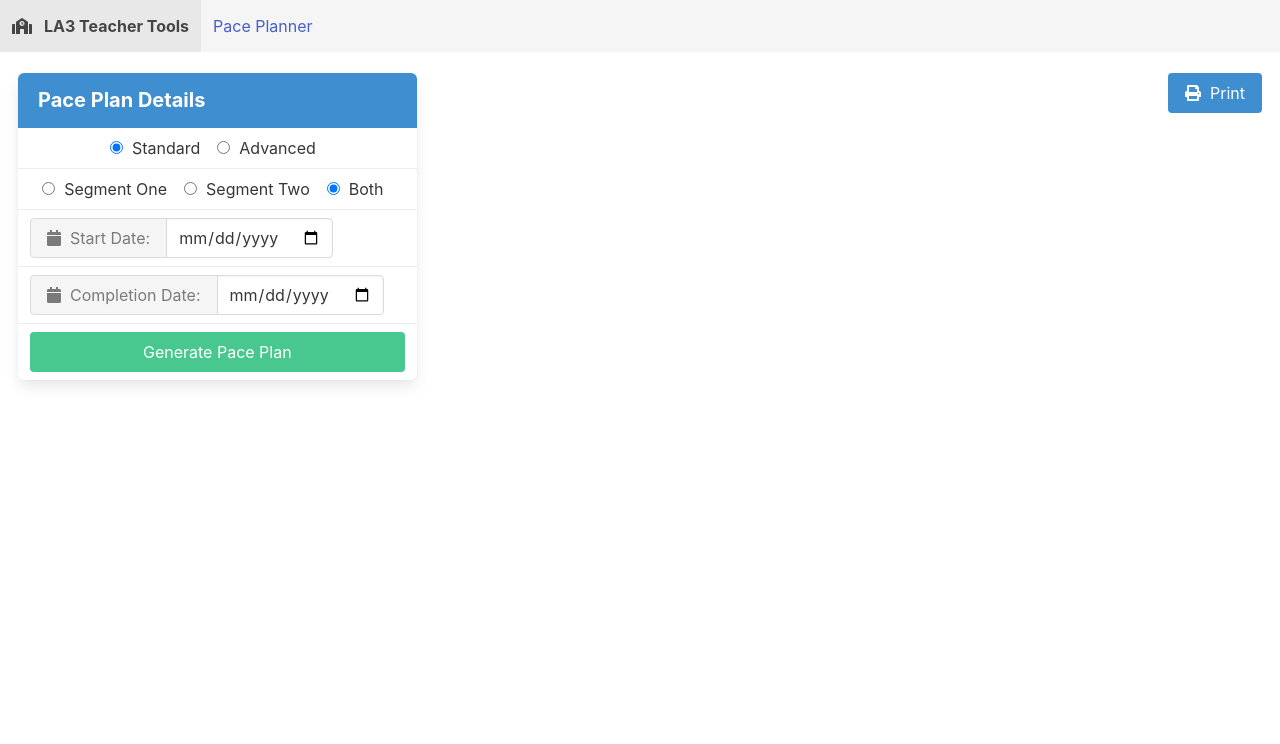
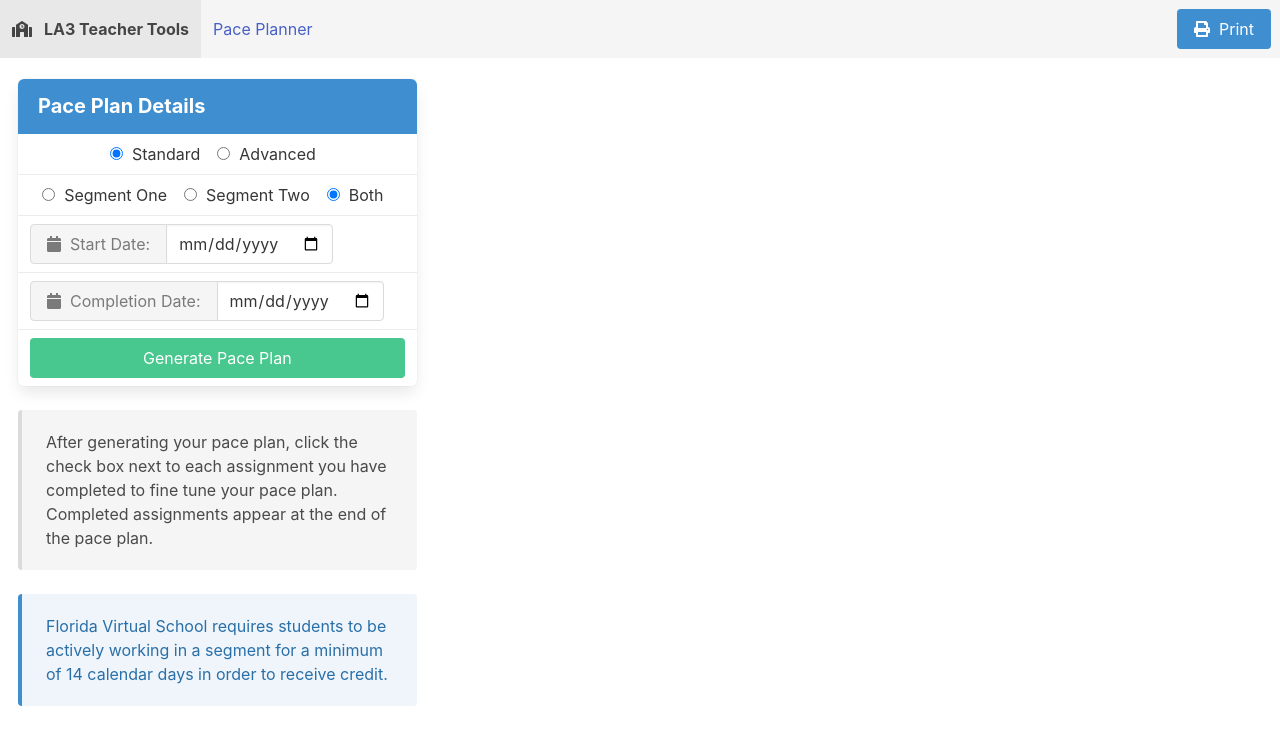
Before and after one commit to jamesmillerio/teacher-tools, a React (Create React App) app: page /#/pace in a window 1280 px wide. Shown: the top 744 px of the page. Built offline with nearby package versions, Linux system fonts and the light colour scheme.

Commit message:
Adding messages and some more validation logic.

```diff
--- a/src/App.js
+++ b/src/App.js
@@ -3,7 +3,7 @@ import "bulma";
 import { HashRouter, NavLink } from "react-router-dom";
 
 import { FontAwesomeIcon } from "@fortawesome/react-fontawesome";
-import { faSchool } from "@fortawesome/free-solid-svg-icons";
+import { faSchool, faPrint } from "@fortawesome/free-solid-svg-icons";
 import './App.scss';
 import ToolsRouter from "./components/router";
 
@@ -29,7 +29,10 @@ function App() {
           </div>
 
           <div className="navbar-end">
-
+            <button className="button is-info margin-xs" onClick={() => window.print() }>
+              <FontAwesomeIcon icon={faPrint} className="margin-right-xs" />
+              Print
+            </button>
           </div>
         </div>
       </nav>
--- a/src/components/tools/paceplanner/index.jsx
+++ b/src/components/tools/paceplanner/index.jsx
@@ -9,6 +9,7 @@ import Week from './week';
 
 const PacePlanner = () => {
 
+  const MINIMUM_SEGMENT_DAYS = 14;
   const Segments = {
     both: 0,
     one: 1,
@@ -45,13 +46,23 @@ const PacePlanner = () => {
       return false;
     }
 
-    let start = Moment(startDate, "MM/DD/YYYY").toDate();
-    let end = Moment(completionDate, "MM/DD/YYYY").toDate();
+    let start = Moment(startDate, "MM/DD/YYYY");
+    let end = Moment(completionDate, "MM/DD/YYYY");
 
-    if(end <= start) {
+    if(end.toDate() <= start.toDate()) {
       setErrorMessage("The completion date must be after the start date.");
       return false;
     }
+
+    let daysDiff = start.diff(end, 'days');
+
+    if(Math.abs(daysDiff) <= MINIMUM_SEGMENT_DAYS) {
+      setErrorMessage(`The completion date must be more than ${MINIMUM_SEGMENT_DAYS} days after the start date.`);
+      return false;
+    }
+
+    //Clear any pre-existing errors
+    setErrorMessage(null);
 
     return true;
   }
@@ -214,23 +225,27 @@ const PacePlanner = () => {
               </button>
             </div>
           </article>
+          <article className="message">
+            <div className="message-body">
+              After generating your pace plan, click the check box next to each assignment you have completed to fine tune your pace plan. Completed assignments appear at the end of the pace plan.
+            </div>
+          </article>
+          <article className="message is-info">
+            <div className="message-body">
+              Florida Virtual School requires students to be actively working in a segment for a minimum of {MINIMUM_SEGMENT_DAYS} calendar days in order to receive credit.
+            </div>
+          </article>
         </div>
         <div className="column">
-          <div className="columns">
-            <div className="column">
-              <button className="button is-info is-pulled-right" onClick={() => window.print() }>
-                <FontAwesomeIcon icon={faPrint} className="margin-right-xs" />
-                Print
-              </button>
-            </div>
-          </div>
           {pacePlanWeeks}
+          <a id="#/pace/completed">
             <Week title={() => "Completed Assignments"}
                   subtitle={() => "Assignments that you have already done"}
                   start={Moment(startDate, "MM/DD/YYYY").toDate()}
                   end={Moment(completionDate, "MM/DD/YYYY").toDate()}
                   assignments={completedAssignments}
                   assignmentToggle={toggleAssignment} />
+          </a>
         </div>
       </div>
     </div>);
```
Lines whose indentation alone changed are shown as unchanged.
